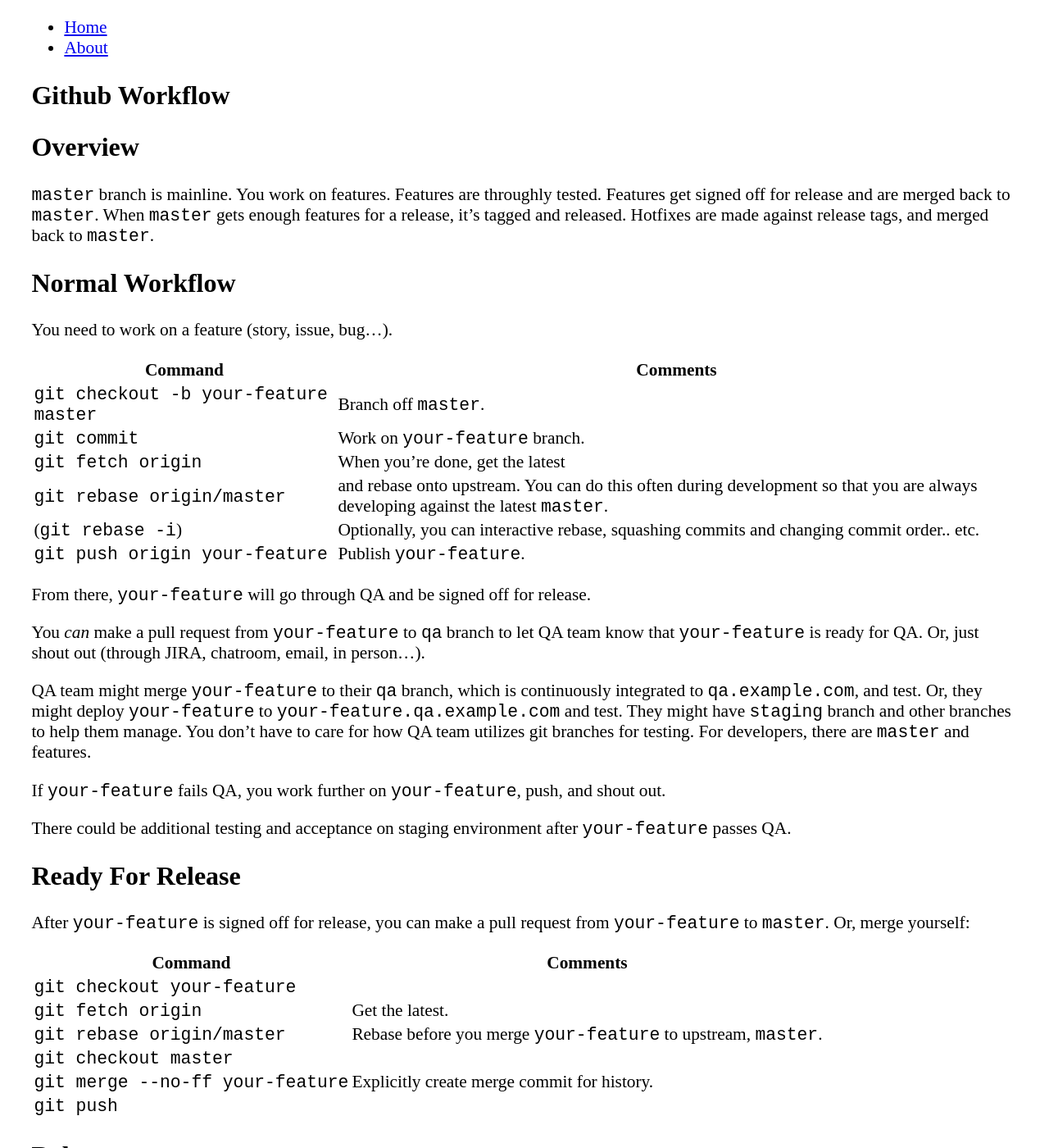
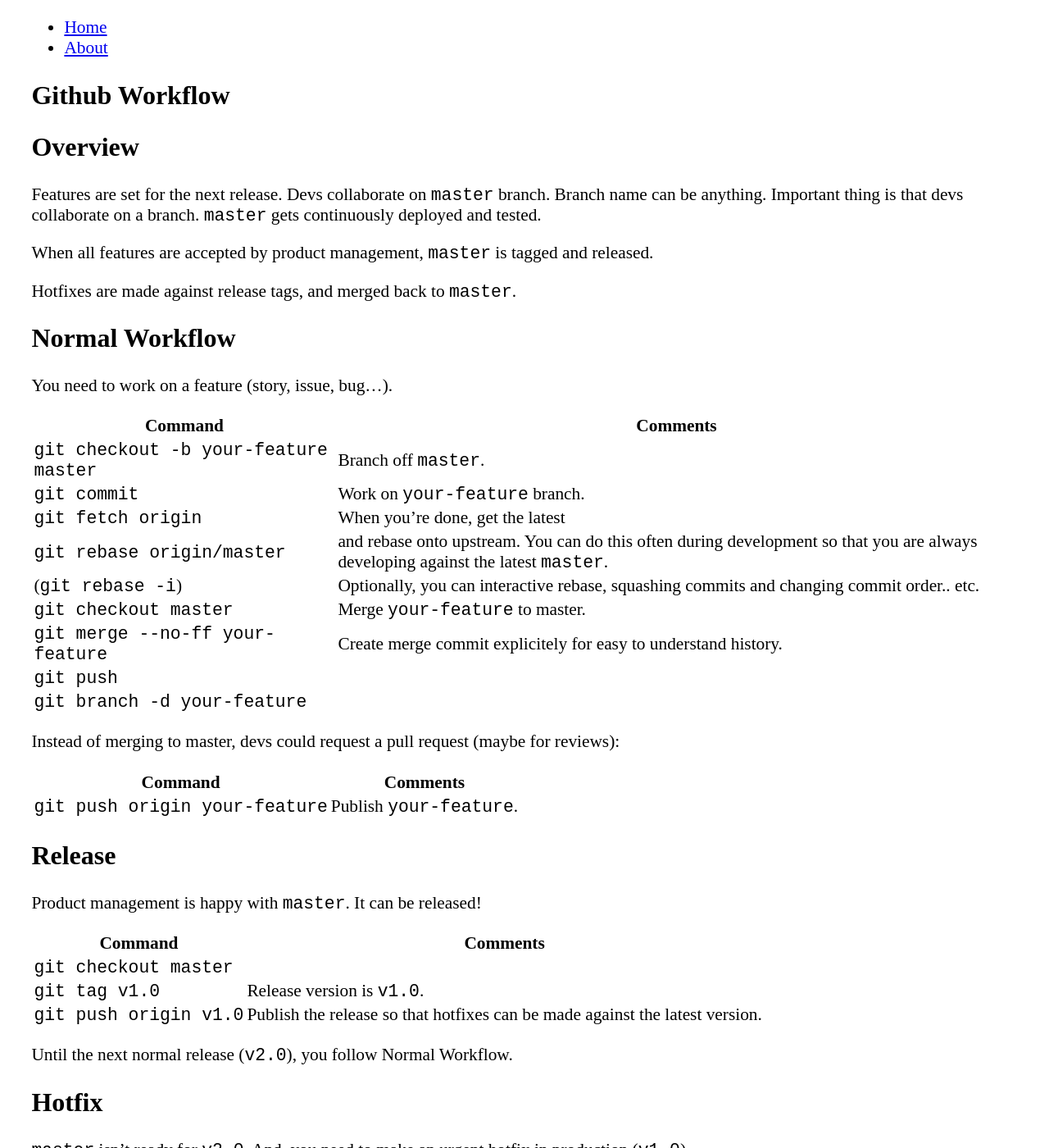
Before and after one commit to saml/saml.github.com, a Jekyll site: the page built from github-workflow.md, in a window 1280 px wide and 1400 px high. Shown: the whole window at 82% size. Built offline with Jekyll 4.4.1, drawn with Linux system fonts in a browser that asks for light colours; Markdown is read by kramdown in place of the engine named in the settings; some of the changed text lies outside the part shown.

Commit message:
script git

```diff
--- a/github-workflow.md
+++ b/github-workflow.md
@@ -1,14 +1,16 @@
 ---
 layout: post
-date: 2013-07-22 22:08
 author: saml
 title: Github Workflow
 ---
 # Overview
 
-`master` branch is mainline. You work on features. Features are throughly tested.
-Features get signed off for release and are merged back to `master`.
-When `master` gets enough features for a release, it's tagged and released.
+Features are set for the next release.
+Devs collaborate on `master` branch. Branch name can be anything. Important thing is that devs collaborate on a branch.
+`master` gets continuously deployed and tested.
+
+When all features are accepted by product management, `master` is tagged and released.
+
 Hotfixes are made against release tags, and merged back to `master`.
 
 # Normal Workflow
@@ -22,60 +24,38 @@
 `git fetch origin`                    | When you're done, get the latest
 `git rebase origin/master`            |     and rebase onto upstream. You can do this often during development so that you are always developing against the latest `master`.
 (`git rebase -i`)                     | Optionally, you can interactive rebase, squashing commits and changing commit order.. etc.
+`git checkout master`                 | Merge `your-feature` to master.
+`git merge --no-ff your-feature`      | Create merge commit explicitely for easy to understand history.
+`git push`                            |
+`git branch -d your-feature`          |
+
+Instead of merging to master, devs could request a pull request (maybe for reviews):
+
+Command                               | Comments
+--------------------------------------|----------
 `git push origin your-feature`        | Publish `your-feature`.
-
-From there, `your-feature` will go through QA and be signed off for release.
-
-You _can_ make a pull request from `your-feature` to `qa` branch to
-let QA team know that `your-feature` is ready for QA.
-Or, just shout out (through JIRA, chatroom, email, in person...).
-
-QA team might merge `your-feature` to their `qa` branch, which is continuously integrated to `qa.example.com`, and test.
-Or, they might deploy `your-feature` to `your-feature.qa.example.com` and test.
-They might have `staging` branch and other branches to help them manage.
-You don't have to care for how QA team utilizes git branches for testing.
-For developers, there are `master` and features.
-
-If `your-feature` fails QA, you work further on `your-feature`, push, and shout out.
-
-There could be additional testing and acceptance on staging environment after `your-feature` passes QA.
-
-
-# Ready For Release
-
-After `your-feature` is signed off for release, you can make a pull request from `your-feature` to `master`.
-Or, merge yourself:
-
-Command | Comments
---------|----------
-`git checkout your-feature` |
-`git fetch origin` | Get the latest.
-`git rebase origin/master` | Rebase before you merge `your-feature` to upstream, `master`.
-`git checkout master` |
-`git merge --no-ff your-feature` | Explicitly create merge commit for history.
-`git push` |
 
 
 # Release
 
-All signed off features are in `master`. And, current `HEAD` (attached to `master`) can be released.
+Product management is happy with `master`. It can be released!
 
 Command | Comments
 --------|----------
-`git checkout master`      | You are on `master` branch.
+`git checkout master`      |
 `git tag v1.0`             | Release version is `v1.0`.
 `git push origin v1.0`     | Publish the release so that hotfixes can be made against the latest version.
 
-Until the next normal release (`v2.0`), you follow Normal Workflow: you publish features.
-Features get merged back to `master` after sign off.
+Until the next normal release (`v2.0`), you follow Normal Workflow.
 
 # Hotfix
 
-`master` has some features but not enough for `v2.0`.
+`master` isn't ready for `v2.0`.
 And, you need to make an urgent hotfix in production (`v1.0`).
 
 Command | Comments
 --------|----------
+`git tag`                          | Check which one is the latest release.
 `git checkout -b your-hotfix v1.0` | Hotfix against the latest release, `v1.0`.
 `git commit`                       | Fixed it!
 `git tag v1.1`                     | Same as normal release, but you are tagging on `your-hotfix`, not `master`.
@@ -86,3 +66,14 @@
 `git checkout master`              | After releasing a hotfix,
 `git merge --no-ff your-hotfix`    |    you need to merge it back to `master`, so that it'll be included in the next release, `v2.0`.
 `git push`                         |
+
+
+# Test Script
+
+Creates a project and simulates workflows described above.
+
+[Download it here](../github-workflow.sh)
+
+Run it: `./github-workflow.sh project-name`. `project-name` directory must not exist.
+
+It creates a project, goes through two releases, hotfixes, features.. and displays branch graph afterwards.
```
Also changed, not shown: 1 other file.
